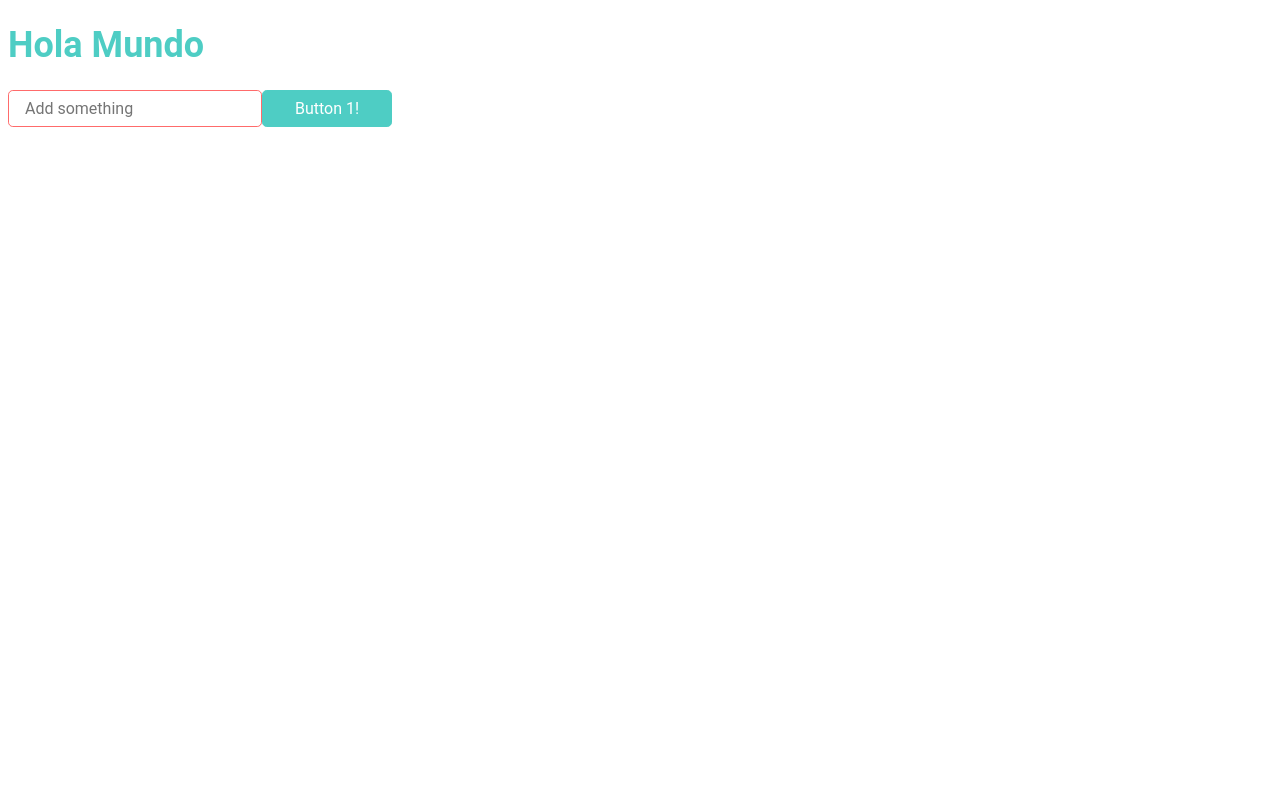
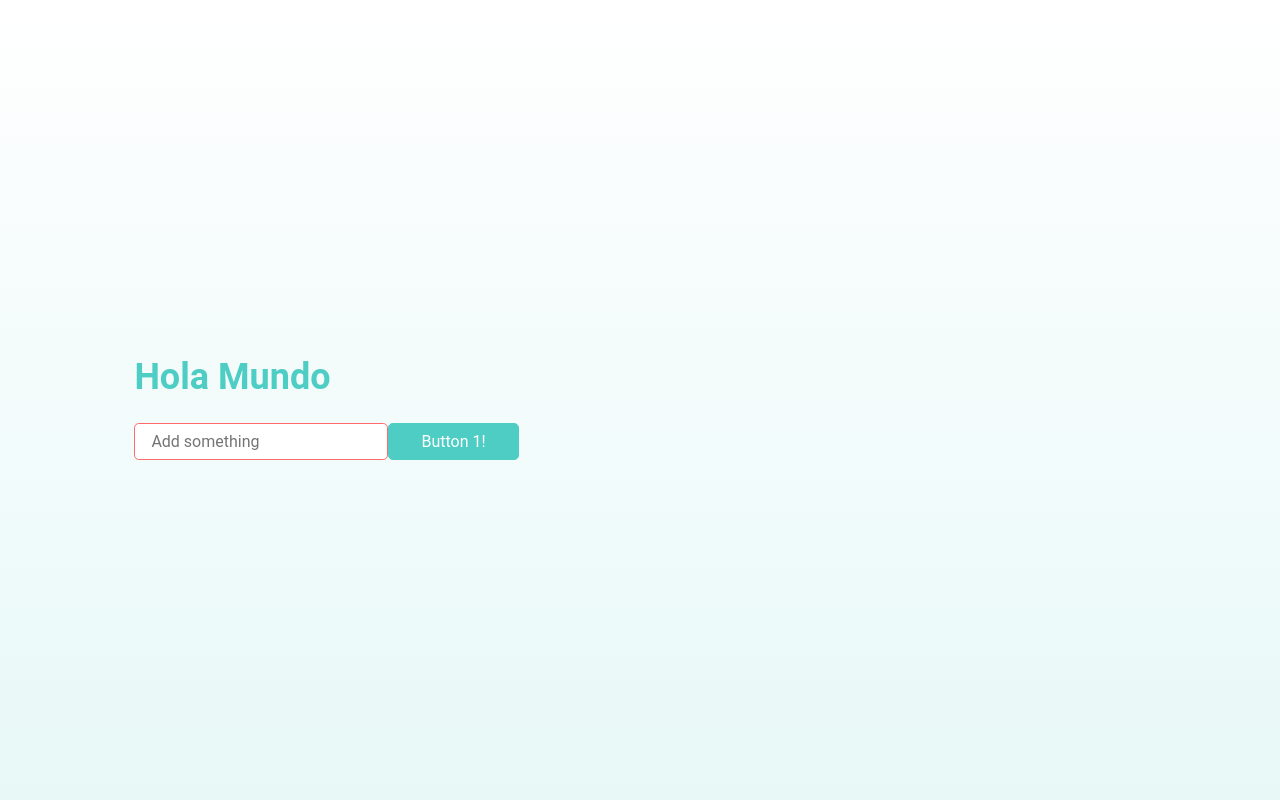
Before and after one commit to chaiben/simpleChat, a React (Create React App) app in the folder client/: page / in a window 1280 px wide. Built offline with nearby package versions, Linux system fonts and the light colour scheme.

Commit message:
Changed H1 and Input elements Created FlexBox style Changed globalStyle

```diff
--- a/client/src/components/UI/atoms/H1.tsx
+++ b/client/src/components/UI/atoms/H1.tsx
@@ -9,6 +9,7 @@ const H1 = styled.h1<Props>`
   color: ${({ color }) => color ?? colors.dark};
   font-weight: 700;
   font-size: 2.25rem;
+  margin-top: 0;
 `
 
 export { H1 }
--- a/client/src/components/UI/atoms/Input.tsx
+++ b/client/src/components/UI/atoms/Input.tsx
@@ -6,6 +6,7 @@ interface Props {
 }
 
 const Input = styled.input<Props>`
+  font-family: 'Roboto';
   border-radius: ${radius};
   padding: 0.5rem 1rem;
   border: 1px solid
--- /dev/null
+++ b/client/src/styles/FlexBox.ts
@@ -0,0 +1,9 @@
+import styled from 'styled-components'
+
+const FlexBox = styled.div`
+  display: flex;
+  flex-direction: column;
+  gap: 0.5rem;
+`
+
+export { FlexBox }
--- a/client/src/styles/globalStyle.ts
+++ b/client/src/styles/globalStyle.ts
@@ -7,8 +7,19 @@ const GlobalStyle = createGlobalStyle`
     font-weight: 400;
     font-size: 1rem;
   }
+  html {
+    height: 100%;
+  }
+  body {
+    display: flex;
+    flex-direction: column;
+    justify-content: center;
+    height: 100%;
+    background: linear-gradient(360deg, rgba(78, 205, 196, 0.136394) 0%, rgba(255, 255, 255, 0.14) 100%);
+  }
   #root{
     margin: 0 auto;
+    width: 80%;
   }
 `
 
--- a/client/src/styles/index.ts
+++ b/client/src/styles/index.ts
@@ -1,2 +1,3 @@
 export { colors, radius } from './styles'
 export { GlobalStyle } from './globalStyle'
+export { FlexBox } from './FlexBox'
```
